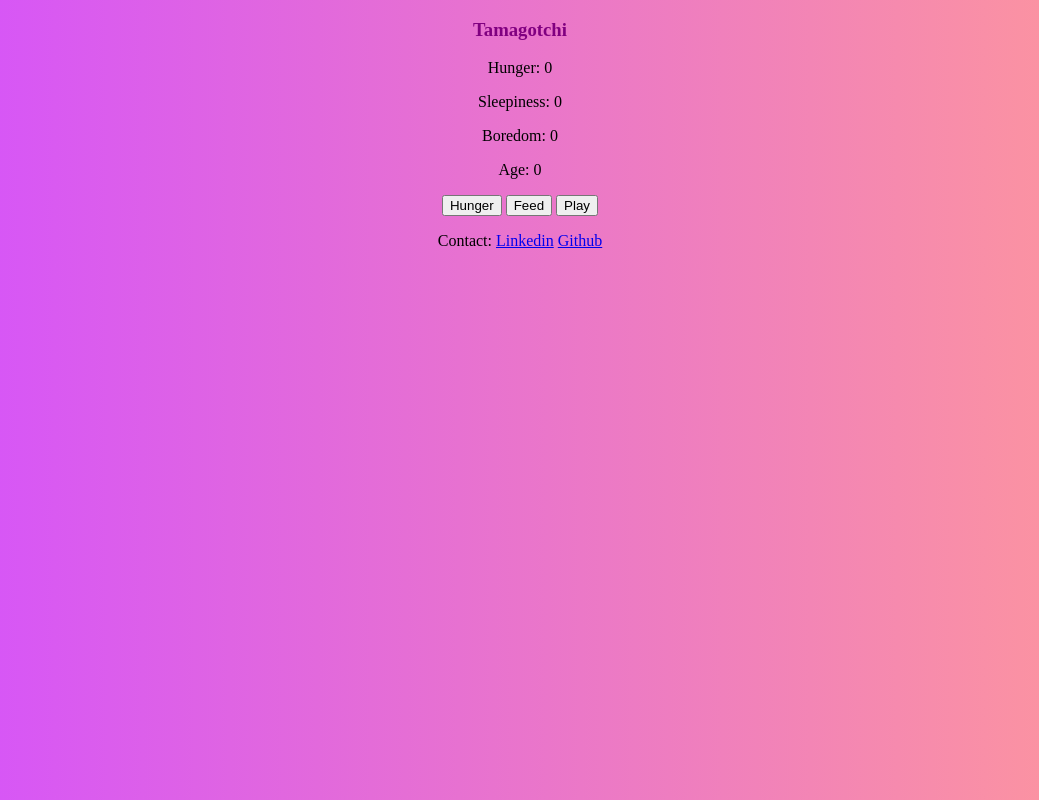
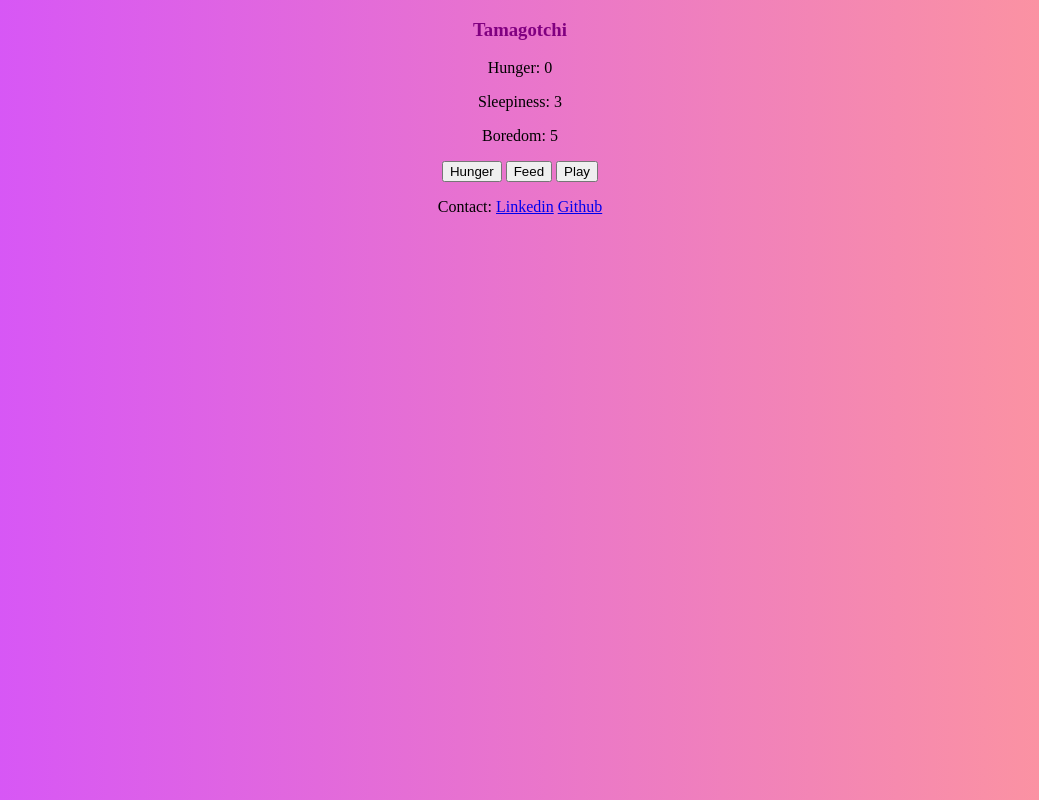
Before and after one commit to Marisha96/Tamagotchi-, a plain HTML site: page index.html in a window 1280 px wide. Shown: the whole page, without its empty margins (120-1159 px from the left). Drawn offline with Linux system fonts and the light colour scheme.

Commit message:
lost count

```diff
--- a/index.html
+++ b/index.html
@@ -12,15 +12,15 @@
     <script src="main.js" async defer></script>
 
 
-    <p id="Hunger">Hunger: 0</p>
-    <p id="Sleepiness">Sleepiness: 0</p>
-    <p id="Boredom">Boredom: 0</p>
-    <p id="Age">Age: 0</p>
+    <p> <div id="my-hunger"> Hunger: 0 <div> </p>
+    <p> <div id="my-sleepiness"> Sleepiness: 3</div></p>
+    <p> <div id="my-boredom"> Boredom: 5 </div></p>
 
 
-    <button id="btn-hunger">Hunger</button>
-    <button id="btn-feed">Feed</button>
-    <button id="btn-play">Play</button>
+    <button id="my-hungry">Hunger</button>
+    <button id="my-feed">Feed</button>
+    <button id="my-play">Play</button>
+
     <p>
           <span class="link-heading">Contact:</span>
 
--- a/main.js
+++ b/main.js
@@ -0,0 +1,20 @@
+
+const myHungry = document.getElementById("my-hungry");
+
+
+const myHunger = document.getElementById("my-hunger");
+console.log(myHunger.innerText);
+
+let num = 0;
+
+
+
+
+const addTwo = () => {
+// console.log("addTwo function invoked")
+num++;
+myHunger.innerText = num;
+console.log(num);
+};
+
+myHungry.addEventListener('click', addTwo);
```
